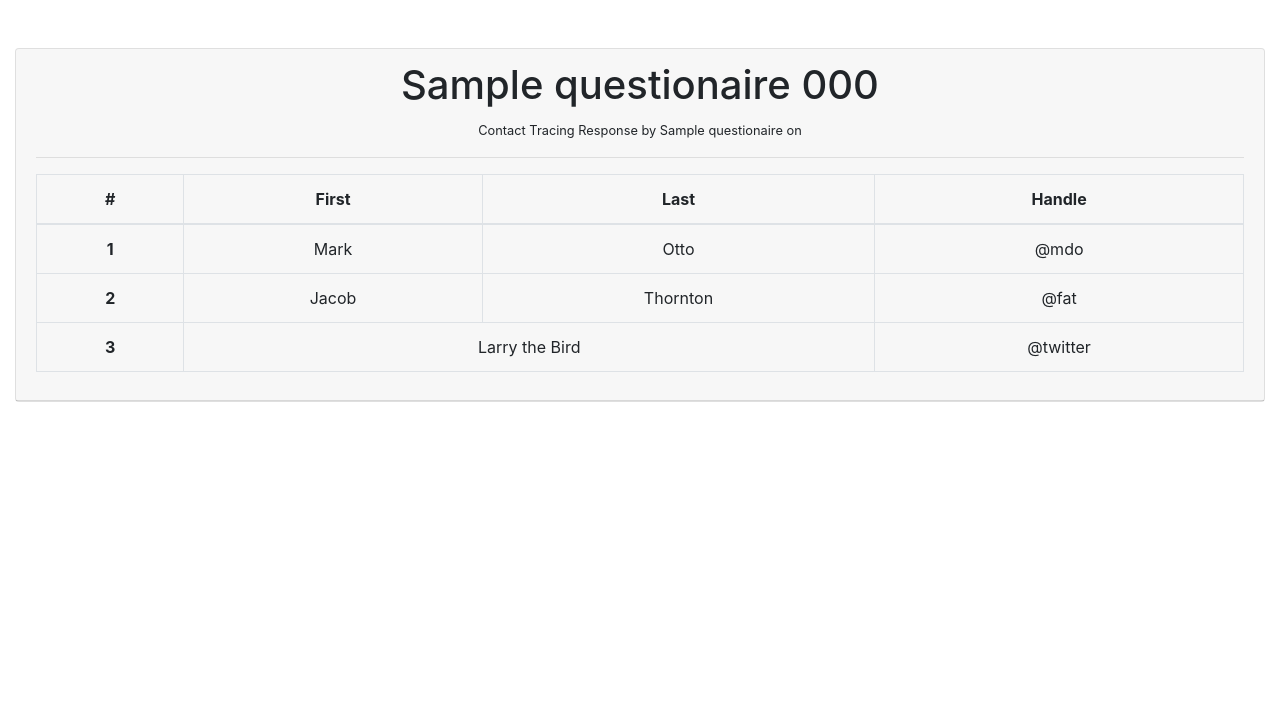
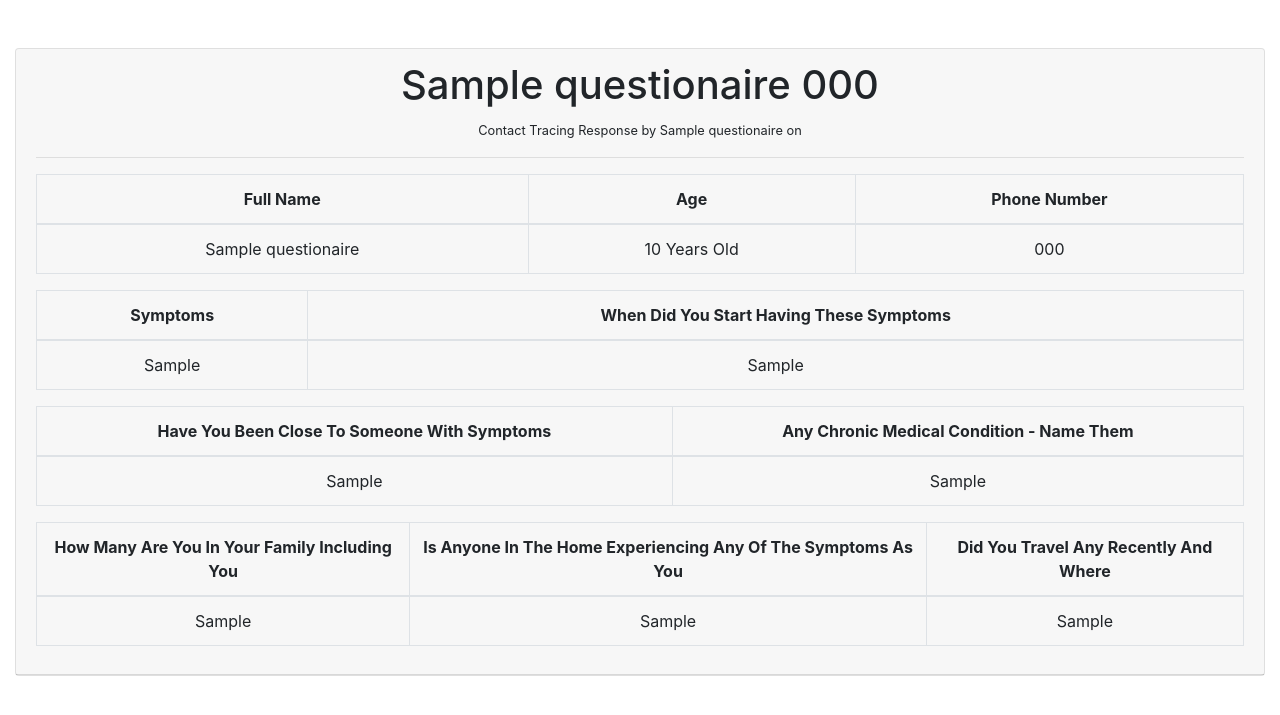
Before and after one commit to MartDevelopers-Inc/ContactTracingApp, a Flask app: page /contact_tracings/1/ in a window 1280 px wide. Shown: the part 56-771 px from the top of the page. Run offline with Flask 2, Linux system fonts and the light colour scheme; tables that the repository leaves empty or names only in its code hold one stand-in row (values such as "Sample post"); some libraries are stand-ins or nearby versions.

Commit message:
Implemented Contact Responses

```diff
--- a/app.py
+++ b/app.py
@@ -190,7 +190,7 @@ class ArticleForm(Form):
     symptoms=TextAreaField('Symptoms',[validators.length(min=5)])
     symptops_started = TextAreaField('When Did You Start Having These Symptoms', [validators.Length(min=1)])
     closeness = TextAreaField('Have You Been Close To Someone With Symptoms',[validators.length(min=1)])
-    other_medical_issues = TextAreaField('Do You Have Any Medical Chronic Medical Condition - Name Them', [validators.length(min=2)])
+    other_medical_issues = TextAreaField('Do You Have Any Chronic Medical Condition - Name Them', [validators.length(min=2)])
     any_recent_travel = TextAreaField('Did You Travel Any Recently And Where', [validators.length(min=1)])
     same_symptoms = TextAreaField('Is Anyone In The Home Experiencing Any Of The Symptoms As You', [validators.length(min=2)])
 
--- a/templates/response.html
+++ b/templates/response.html
@@ -11,32 +11,63 @@
                     <table class="table table-bordered">
                         <thead>
                           <tr>
-                            <th scope="col">#</th>
-                            <th scope="col">First</th>
-                            <th scope="col">Last</th>
-                            <th scope="col">Handle</th>
+                            <th scope="col">Full Name</th>
+                            <th scope="col">Age</th>
+                            <th scope="col">Phone Number</th>
                           </tr>
                         </thead>
                         <tbody>
                           <tr>
-                            <th scope="row">1</th>
-                            <td>Mark</td>
-                            <td>Otto</td>
-                            <td>@mdo</td>
-                          </tr>
-                          <tr>
-                            <th scope="row">2</th>
-                            <td>Jacob</td>
-                            <td>Thornton</td>
-                            <td>@fat</td>
-                          </tr>
-                          <tr>
-                            <th scope="row">3</th>
-                            <td colspan="2">Larry the Bird</td>
-                            <td>@twitter</td>
+                            <td>{{ contact_tracing.name}}</td>
+                            <td>{{ contact_tracing.age}} Years Old</td>
+                            <td>{{ contact_tracing.phone}}</td>
                           </tr>
                         </tbody>
-                      </table>
+                    </table>
+                    <table class="table table-bordered">
+                        <thead>
+                          <tr>
+                            <th scope="col">Symptoms</th>
+                            <th scope="col">When Did You Start Having These Symptoms</th>
+                          </tr>
+                        </thead>
+                        <tbody>
+                          <tr>
+                            <td>{{ contact_tracing.symptoms}}</td>
+                            <td>{{ contact_tracing.symptops_started}}</td>
+                          </tr>
+                        </tbody>
+                    </table>
+                    <table class="table table-bordered">
+                        <thead>
+                          <tr>
+                            <th scope="col">Have You Been Close To Someone With Symptoms</th>
+                            <th scope="col">Any Chronic Medical Condition - Name Them</th>
+                          </tr>
+                        </thead>
+                        <tbody>
+                          <tr>
+                            <td>{{ contact_tracing.closeness}}</td>
+                            <td>{{ contact_tracing.other_medical_issues}}</td>
+                          </tr>
+                        </tbody>
+                    </table>
+                    <table class="table table-bordered">
+                        <thead>
+                          <tr>
+                            <th scope="col">How Many Are You In Your Family Including You</th>
+                            <th scope="col">Is Anyone In The Home Experiencing Any Of The Symptoms As You</th>
+                            <th scope="col">Did You Travel Any Recently And Where</th>
+                          </tr>
+                        </thead>
+                        <tbody>
+                          <tr>
+                            <td>{{ contact_tracing.family_members}}</td>
+                            <td>{{ contact_tracing.any_recent_travel}}</td>
+                            <td>{{ contact_tracing.same_symptoms}}</td>
+                          </tr>
+                        </tbody>
+                    </table>
                 </div>
             </div>
         </div>
```
